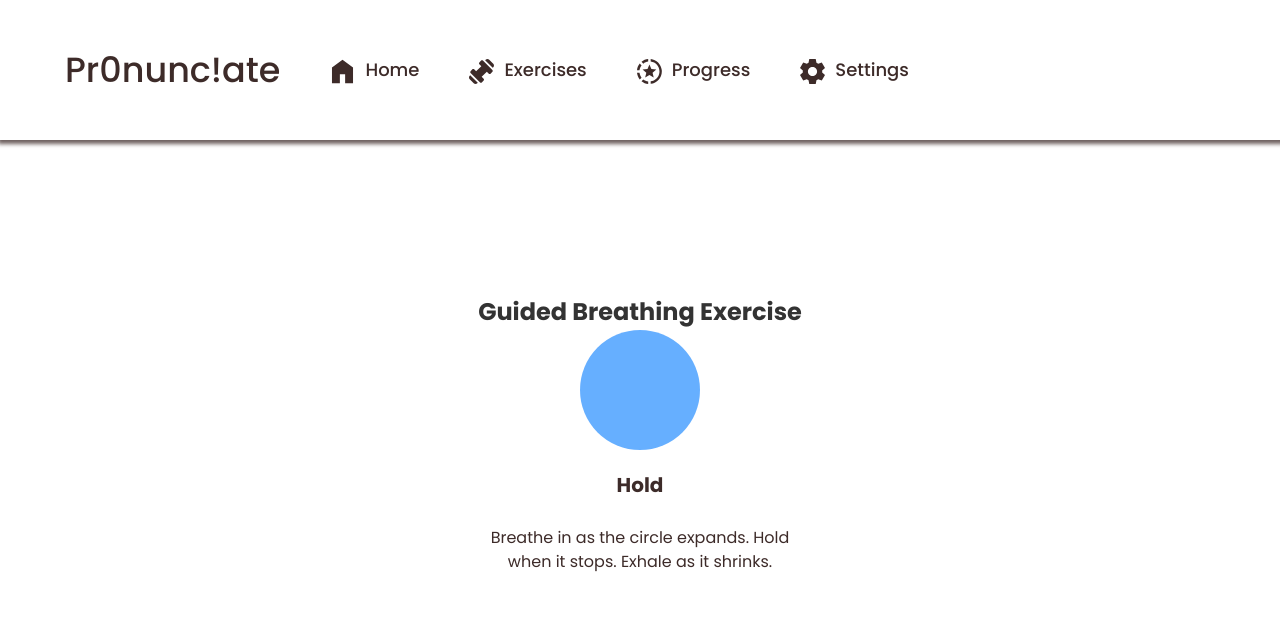
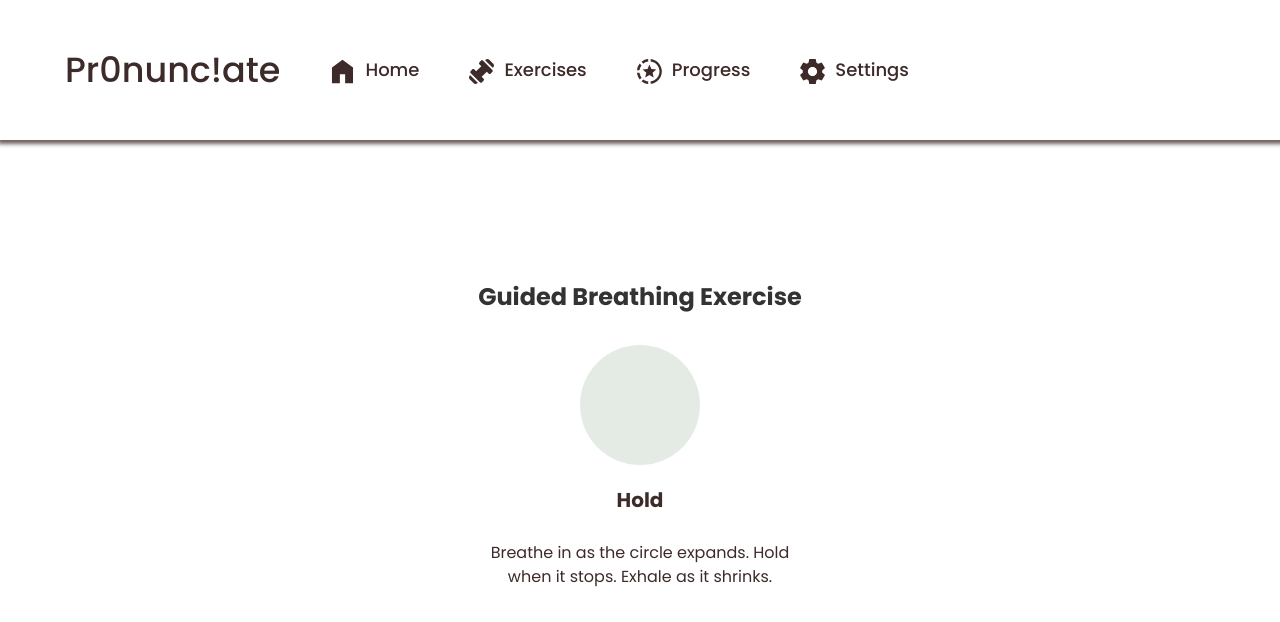
Before and after one commit to SecretariatV/Spoko, a React (Vite) app: page /breathe in a window 1280 px wide. Shown: the top 622 px of the page. Built offline with nearby package versions, Linux system fonts and the light colour scheme; no server answers; sample sign-in values are in the browser's storage.

Commit message:
fixing all the margin's for sonja's laptop dimensions
just adding margin tops at the top of the page

```diff
--- a/src/pages/Breathe.jsx
+++ b/src/pages/Breathe.jsx
@@ -28,7 +28,8 @@ const BreathingExercise = () => {
 
   return (
     <div style={styles.container}>
-      <h2 style={styles.title}>Guided Breathing Exercise</h2>
+    <h2 style={{ ...styles.title, marginBottom: "50px" }}>Guided Breathing Exercise</h2>
+
       <motion.div
         animate={{
           scale: phase === "Hold" ? prevScale : phase === "Inhale" ? 1.5 : 0.8,
@@ -65,7 +66,7 @@ const styles = {
   circle: {
     width: "80px",
     height: "80px",
-    backgroundColor: "#007BFF",
+    backgroundColor: "#d2ded4",
     borderRadius: "50%",
     marginBottom: "20px",
   },
--- a/src/pages/Categories/Fluency.jsx
+++ b/src/pages/Categories/Fluency.jsx
@@ -11,7 +11,8 @@ function Fluency() {
 
   return (
     <div>
-      <h1 className="title">Fluency practice</h1>
+    <h1 className="title" style={{ marginTop: "150px" }}>Fluency practice</h1>
+
       <button className="button button1">Slow speech</button>
       <button className="button button2" onClick={goToBreathing}>Deep breathing</button>
       <button className="button button3">Pausing</button>
--- a/src/pages/Categories/Language.jsx
+++ b/src/pages/Categories/Language.jsx
@@ -11,7 +11,9 @@ function Language() {
 
     return (
       <div>
-          <h1>Language practice</h1>
+          {/* <h1>Language practice</h1> */}
+          <h1 className="title" style={{ marginTop: "150px" }}>Language practice</h1>
+
           <button className="button button1">Writing</button>
           <button className="button button2" onClick={goToVowelRep}>Vowel Repetition</button>
       </div>
--- a/src/pages/Settings.jsx
+++ b/src/pages/Settings.jsx
@@ -21,8 +21,8 @@ const Settings = () => {
     }, [username]);
 
     return (
-        <div className="settings-container">
-            <h2>Settings</h2>
+    <div className="settings-container" style={{ marginTop: "150px" }}>
+            <h1>Settings</h1>
             <h3>Login History</h3>
             {loginHistory.length > 0 ? (
                 <table>
--- a/src/pages/SpeechToText.jsx
+++ b/src/pages/SpeechToText.jsx
@@ -75,7 +75,8 @@ const SpeechToText = () => {
 
   return (
     <div className="p-4 text-center">
-      <h2 className="text-2xl font-bold">🎙️ Speech-to-Text Practice</h2>
+\
+      <h2 className="text-2xl font-bold"style={{ marginTop: "200px" }}>🎙️ Speech-to-Text Practice</h2>
 
       <div className="progress-container">
         <div className="progress-filler" style={{ width: `${progress}%` }}></div>
```
